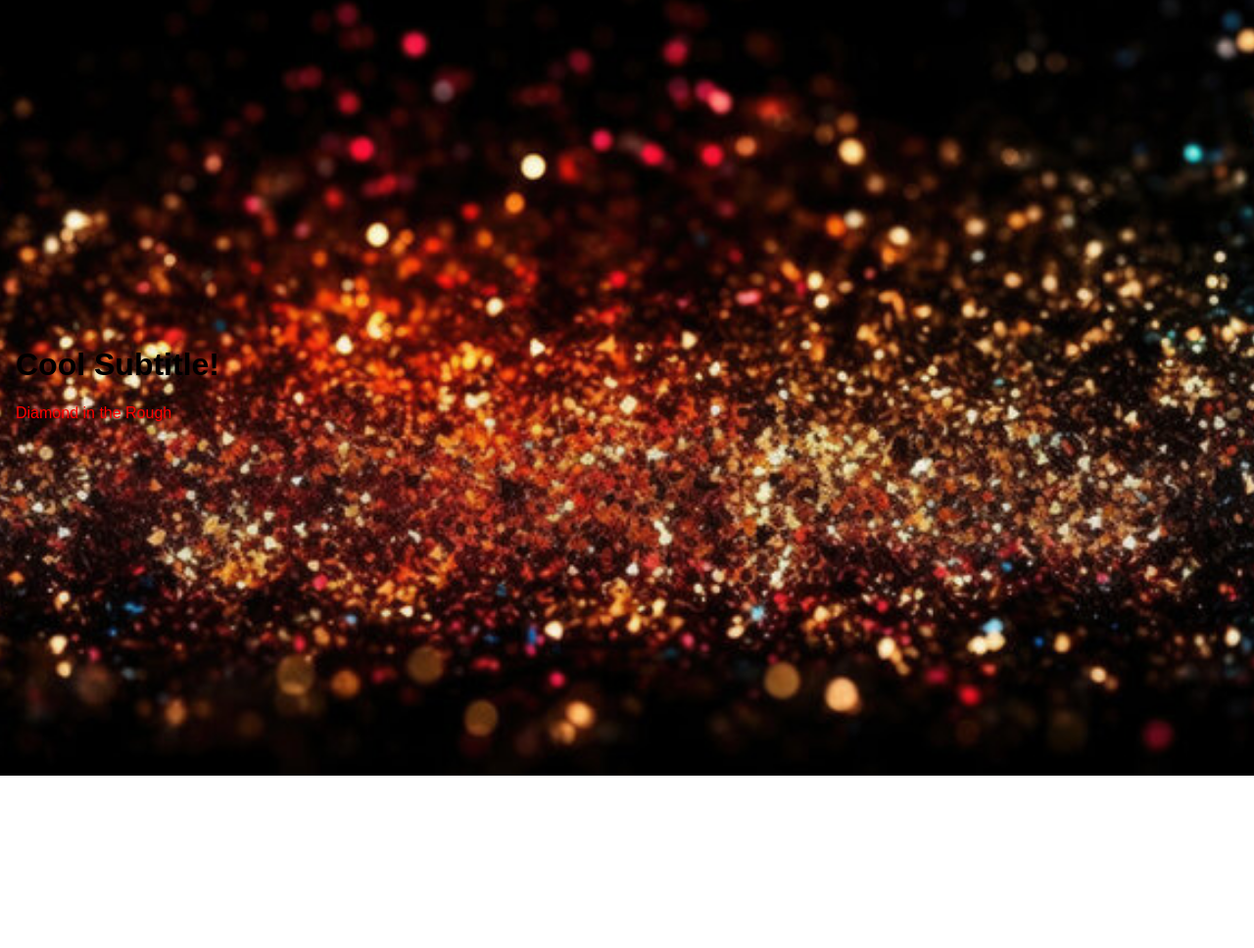
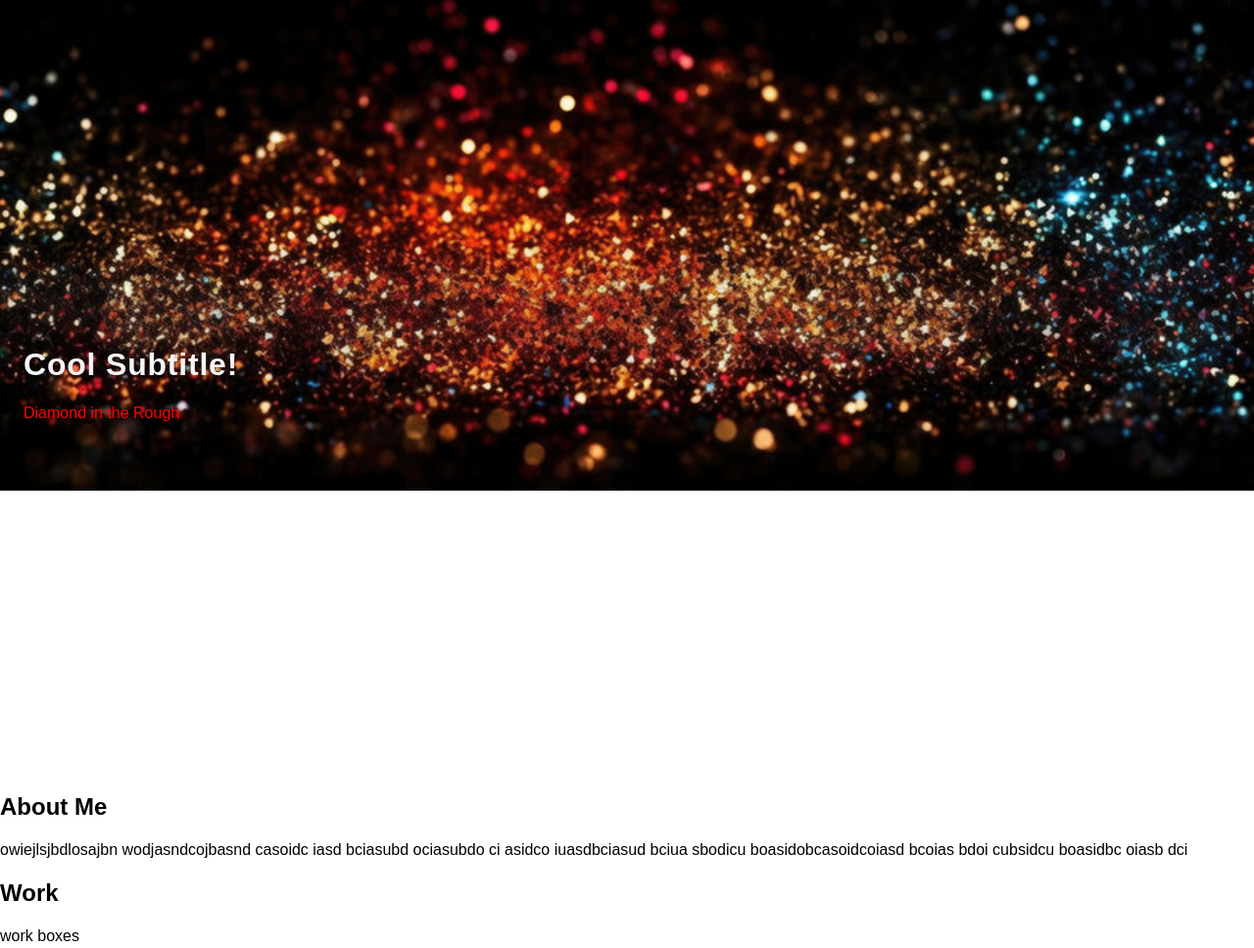
Before and after one commit to fordefam12/BRANDON-PORTFOLIO, a plain HTML site: page index.html in a window 1280 px wide. Shown: the part 187-1155 px from the top of the page at 98% size. Before the commit the page ends 979 px from the top, so only its background shows below. Drawn offline with Linux system fonts and the light colour scheme.

Commit message:
setting up base sub categories

```diff
--- a/css/style.css
+++ b/css/style.css
@@ -21,8 +21,8 @@ body {
 
 img,
 video {
-  width: 2px;
-  height: auto;
+  width: auto;
+  height: 100%;
   display: block;
 }
 /* words in banner */
@@ -50,21 +50,21 @@ p {
     width: 100%;
     display: grid;
     /* grid 1/-1 means start at the top and end at the bottom */
-    grid-column: 1/ -1;
-    grid-row: 1/-1;
+    grid-column: 1 / -1;
+    grid-row: 1 /-1;
 
 }
 
 .hero-image {
     width: 100%;
-    height: 100%;
+    height: auto;
     object-fit: cover;
 }
 
 .hero-text-box {
-    grid-column: 1/ -1;
+    grid-column: 1 / -1;
     grid-row: 1/-1;
-    align-self: center;
+    align-content: center;
     text text-align: center;
     padding: 1rem;
     z-index: 10;
@@ -72,5 +72,13 @@ p {
 
 .hero-heading {
     font-size: 2rem;
+    letter-spacing: .05rem;
+    font-weight: bold;
+    color: whitesmoke;
+}
+
+.hero-text-box {
+    font-size: 1rem;
+    margin: .5rem;
 
 }
--- a/index.html
+++ b/index.html
@@ -26,5 +26,13 @@
             <p class="hero-text">Diamond in the Rough</p>
         </section>
     </header>
+    <section>
+        <h2>About Me</h2>
+        <article> owiejlsjbdlosajbn wodjasndcojbasnd casoidc iasd bciasubd ociasubdo ci asidco iuasdbciasud bciua sbodicu boasidobcasoidcoiasd bcoias bdoi cubsidcu boasidbc oiasb dci </article>
+
+        <h2>Work</h2>
+        <!-- fit images in boxes -->
+        <section> work boxes </section>
+    </section>
   </body>
 </html>
```
